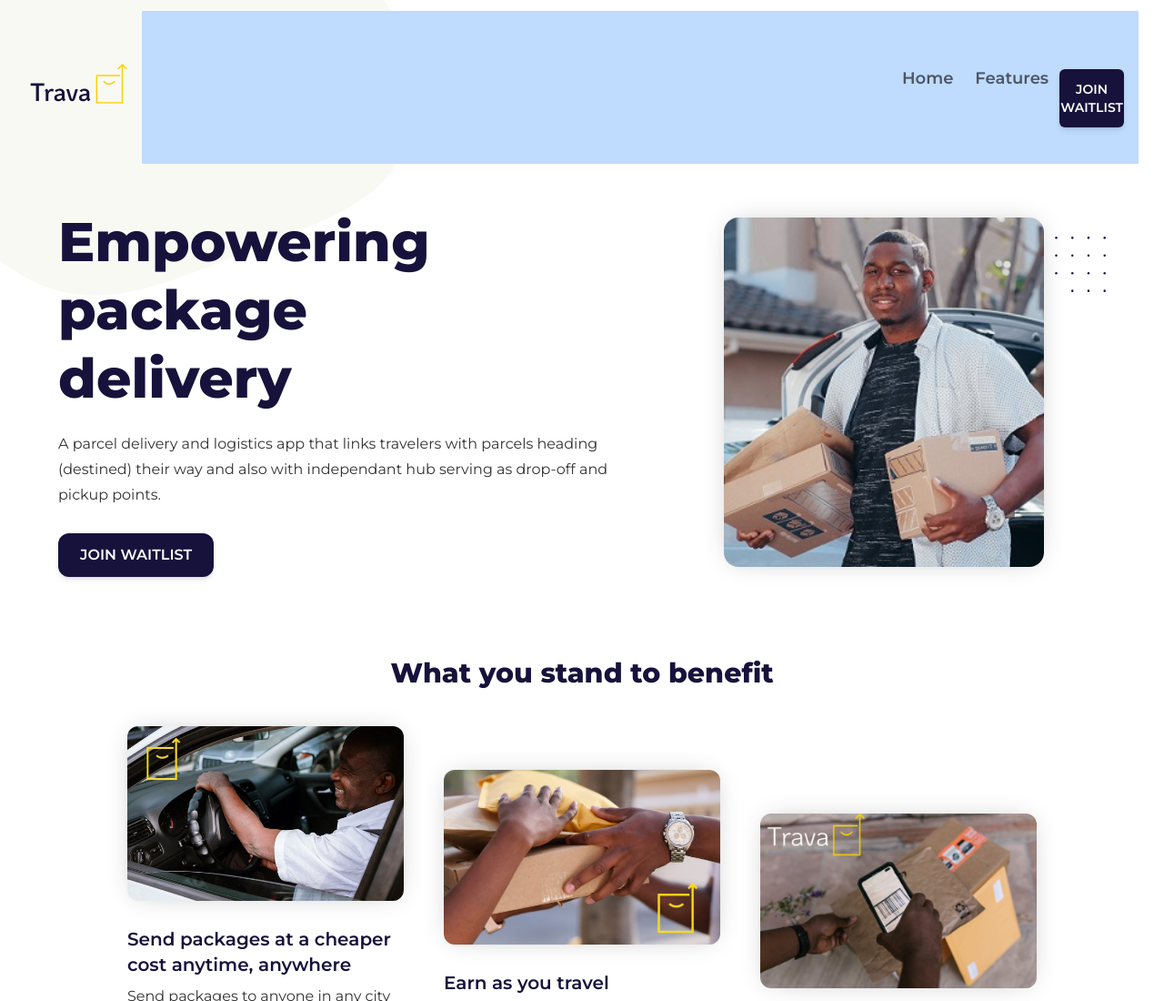
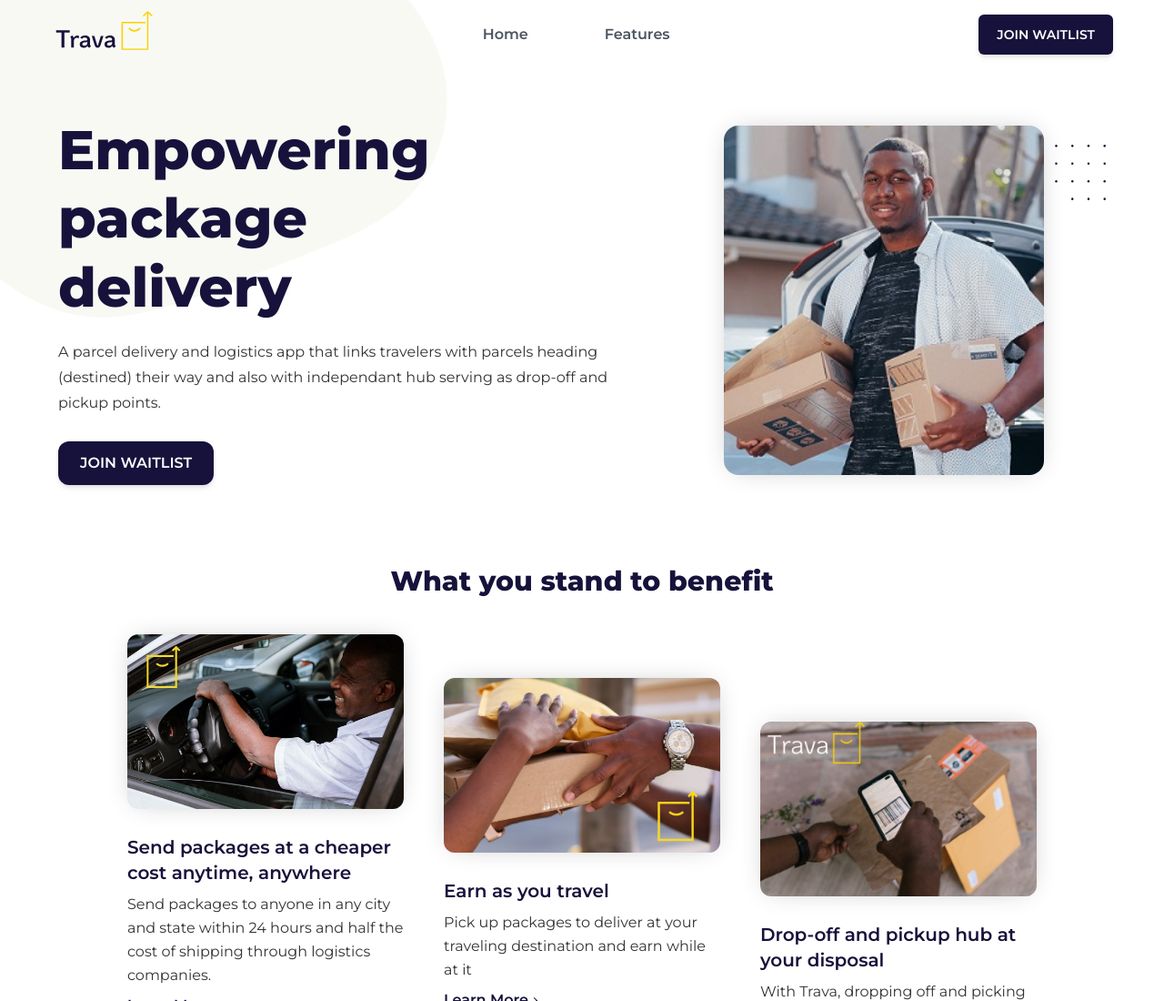
Before and after one commit to Babatunde-Ben/Trava, a website: page public/index.html in a window 1280 px wide. Shown: the top 1100 px of the page at 91% size. Drawn offline with nearby package versions, Linux system fonts and the light colour scheme; files whose address does not match are found by name.

Commit message:
modified navbar for desktop

```diff
--- a/public/index.html
+++ b/public/index.html
@@ -14,7 +14,7 @@
     <title>Trava</title>
   </head>
   <body class="font-Montserrat">
-    <header id="home" class="relative w-full p-3 mb-2 sm:px-6 lg:px-7">
+    <header id="home" class="relative w-full p-3 mb-1 sm:px-6 lg:px-14 lg:mb-6">
       <nav class="flex items-center flex-wrap">
         <a href="#" class="mr-4 inline-flex">
           <img
@@ -43,11 +43,11 @@
           </svg>
         </button>
         <div
-          class="top-nav fixed h-[100vh] w-[100vw] z-40 top-0 left-0 filter backdrop-filter backdrop-blur-sm backdrop-brightness-75 lg:inline-flex lg:flex-grow lg:w-auto lg:h-auto lg:static lg:backdrop-blur-none lg:bg-blue-200 hidden"
+          class="top-nav fixed h-[100vh] w-[100vw] z-40 top-0 left-0 filter backdrop-filter backdrop-blur-sm backdrop-brightness-75 lg:inline-flex lg:flex-grow lg:w-auto lg:h-8 lg:static lg:backdrop-blur-none lg:backdrop-filter-none hidden"
           id="navigation"
         >
           <div
-            class="absolute right-4 top-5 sm:top-6 w-72 px-4 py-10 bg-primary rounded-lg flex flex-col lg:inline-flex lg:flex-row lg:ml-auto lg:static lg:bg-transparent"
+            class="absolute right-4 top-5 sm:top-6 sm:right-4 w-72 px-4 py-10 bg-primary rounded-lg flex flex-col lg:flex lg:flex-row lg:static lg:basis-2/3 lg:ml-auto lg:p-0 lg:h-auto lg:gap-16 lg:items-center"
           >
             <a href="#home" class="nav-links mobile-nav-links"
               ><span>Home</span></a
@@ -71,7 +71,7 @@
               </svg>
             </button>
             <button
-              class="cta outline-none border-none py-3 px-0 mt-6 inline-block bg-secondary_1 text-primary rounded-md font-semibold uppercase text-center text-xs md:text-sm md:px-0 shadow-md hover:shadow-lg mobile-nav-links"
+              class="cta outline-none border-none py-3 px-5 mt-6 inline-block bg-secondary_1 text-primary rounded-md font-semibold uppercase text-center text-xs md:text-sm shadow-md hover:shadow-lg mobile-nav-links lg:mt-0 lg:block lg:ml-auto"
             >
               Join waitlist
             </button>
@@ -81,10 +81,10 @@
 
       <img
         src="./images/svgs/blob.svg"
-        class="absolute -top-1 -left-7 w-80 sm:w-[25rem] sm:-top-10 sm:-left-5 md:w-[30rem] lg:w-[30rem] -z-10"
+        class="absolute -top-1 -left-7 w-80 sm:w-[27rem] sm:-top-10 sm:-left-5 md:w-[32rem] lg:w-[32rem] -z-10"
       />
     </header>
-    <main class="sm:bg-green-50 md:bg-red-50 lg:bg-transparent">
+    <main>
       <!-- hero section -->
 
       <section
--- a/public/index.js
+++ b/public/index.js
@@ -32,17 +32,11 @@ const closeBtn = document.getElementById("close-btn");
 const openBtn = document.getElementById("open-btn");
 const topNav = document.querySelector(".top-nav");
 
-console.log(closeBtn);
-console.log(openBtn);
-console.log(topNav);
-
 closeBtn.addEventListener("click", () => {
   topNav.classList.toggle("hidden");
-  console.log(`close button clicked`);
 });
 openBtn.addEventListener("click", () => {
   topNav.classList.toggle("hidden");
-  console.log(`open button clicked`);
 });
 
 // Regex for validation
--- a/src/styles.css
+++ b/src/styles.css
@@ -21,7 +21,7 @@
 }
 
 .nav-links {
-  @apply lg:inline-flex lg:w-auto px-3 py-2 rounded text-gray-600 hover:text-[#1f2080] font-semibold my-3 text-lg;
+  @apply lg:inline-flex lg:w-auto px-3 py-2 rounded text-gray-600 hover:text-[#1f2080] font-semibold my-3 text-lg lg:p-0 lg:mr-5 inline-block w-24 lg:text-base;
 }
 .main-padding {
   @apply px-4 sm:px-7 md:px-10 lg:px-16;
```
Also changed, not shown: public/styles.css.
